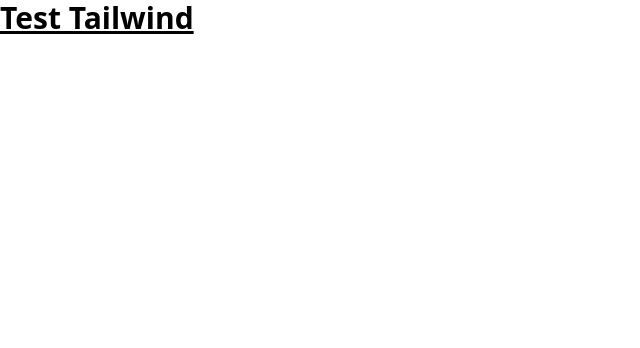
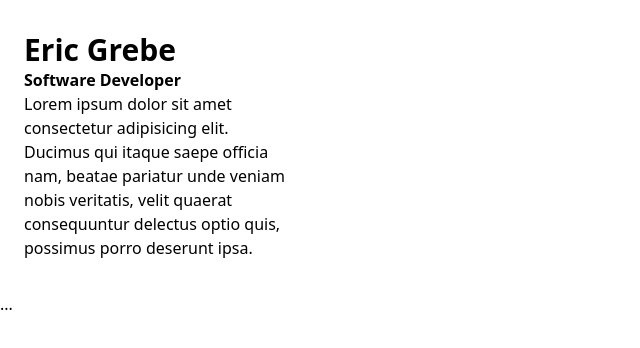
Before and after one commit to Jiyuu5/PortfolioWebsite, a React (Vite) app: page / in a window 1280 px wide. Shown: the top 348 px of the page, without its empty margins (0-640 px from the left). Built offline with nearby package versions, Linux system fonts and the light colour scheme.

Commit message:
Add wireframe

```diff
--- a/src/App.jsx
+++ b/src/App.jsx
@@ -1,7 +1,19 @@
+import Descripton from "./components/description";
+
 function App() {
   return (
     <>
-      <h1 className="text-3xl font-bold underline">Test Tailwind</h1>
+      <div class="flex flex-row flex-wrap py-4">
+        <aside class="w-full sm:w-1/3 md:w-1/4 px-2">
+          <div class="sticky top-0 p-4 w-full">
+            <ul class="flex flex-col overflow-hidden">
+              <Descripton />
+            </ul>
+          </div>
+        </aside>
+        <main role="main" class="w-full sm:w-2/3 md:w-3/4 pt-1 px-2"></main>
+      </div>
+      <footer class="mt-auto">...</footer>
     </>
   );
 }
--- /dev/null
+++ b/src/components/description.jsx
@@ -0,0 +1,14 @@
+export default function Descripton() {
+  return (
+    <div>
+      <h1 className="text-3xl font-bold">Eric Grebe</h1>
+      <h2 className="font-bold">Software Developer</h2>
+      <p>
+        Lorem ipsum dolor sit amet consectetur adipisicing elit. Ducimus qui
+        itaque saepe officia nam, beatae pariatur unde veniam nobis veritatis,
+        velit quaerat consequuntur delectus optio quis, possimus porro deserunt
+        ipsa.
+      </p>
+    </div>
+  );
+}
```
